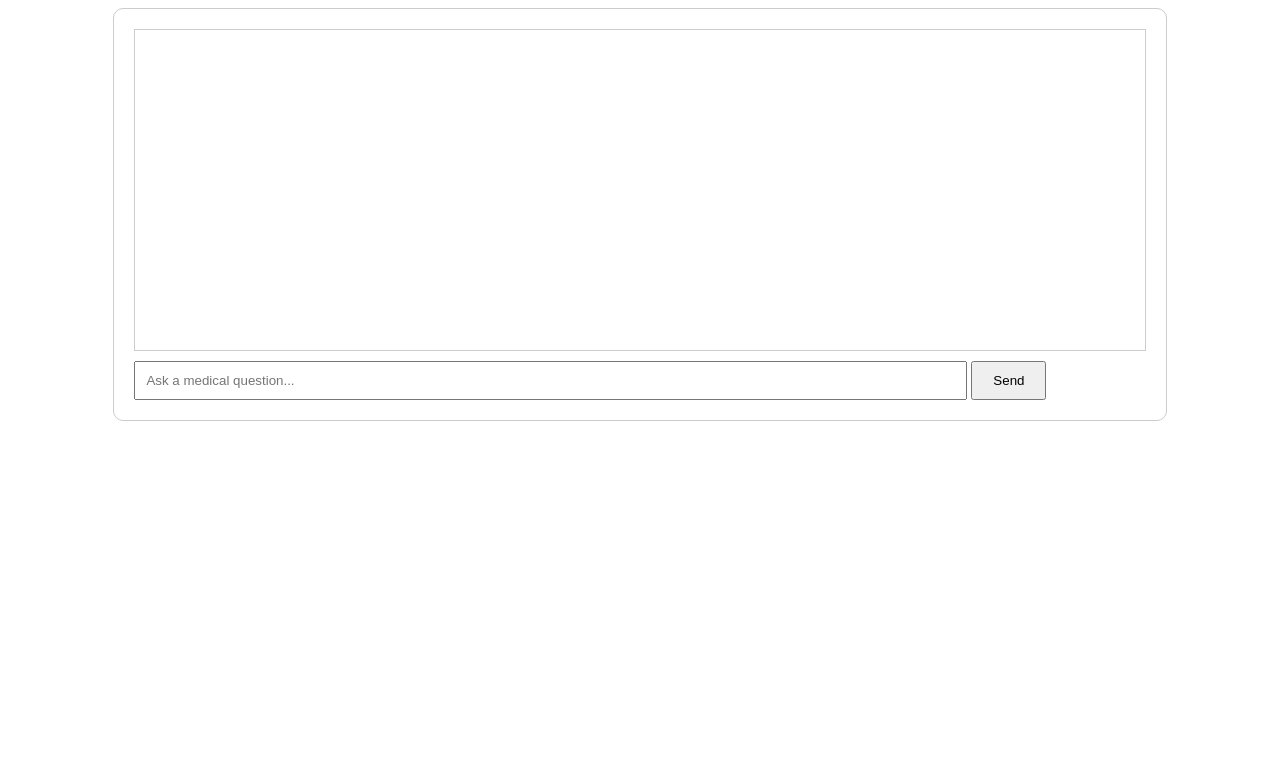
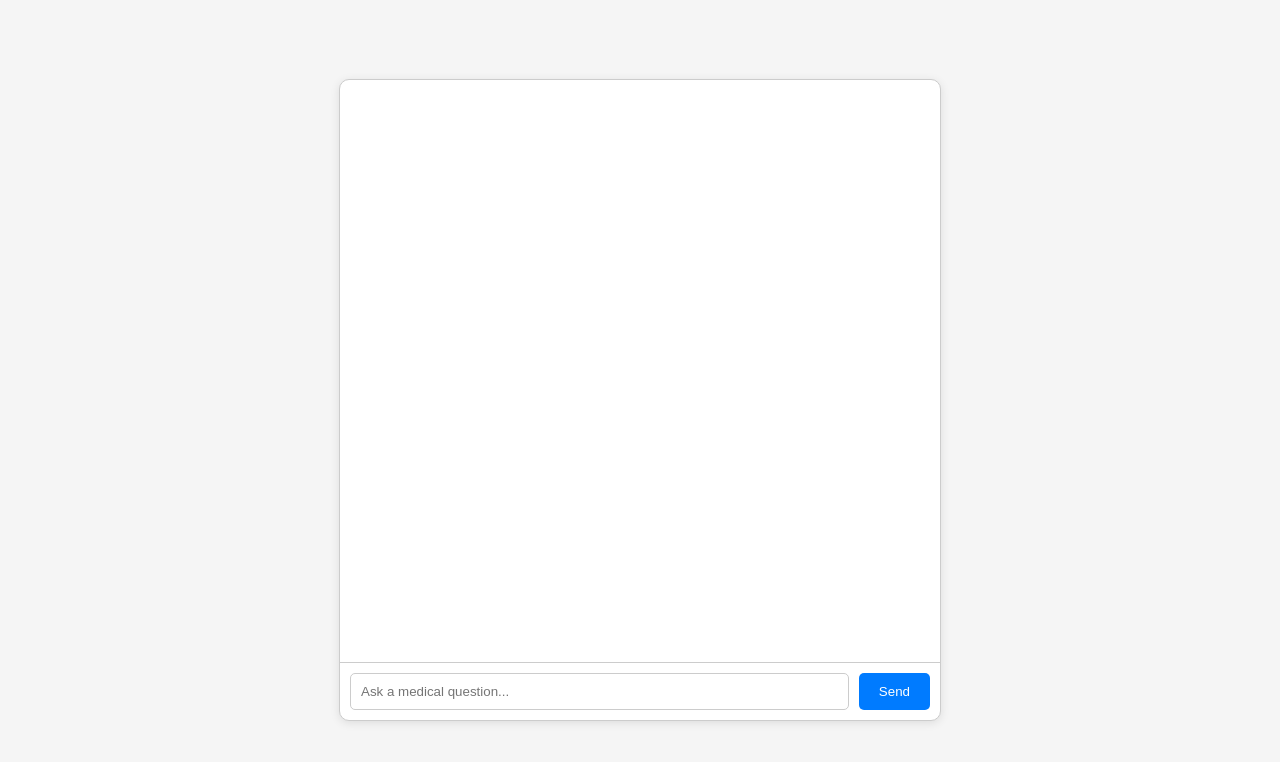
Before and after one commit to Kimutai-cloud/Medical-ChatBot, a plain HTML site: page Frontend/index.html in a window 1280 px wide. Drawn offline with Linux system fonts and the light colour scheme.

Commit message:
Modified part of the front end

```diff
--- a/Frontend/index.html
+++ b/Frontend/index.html
@@ -9,8 +9,10 @@
 <body>
     <div id="chat-container">
         <div id="chat-box"></div>
-        <input type="text" id="user-input" placeholder="Ask a medical question...">
-        <button onclick="sendQuestion()">Send</button>
+        <div id="input-container">
+            <input type="text" id="user-input" placeholder="Ask a medical question...">
+            <button onclick="sendQuestion()">Send</button>
+        </div>
     </div>
     <script src="script.js"></script>
 </body>
--- a/Frontend/script.js
+++ b/Frontend/script.js
@@ -10,15 +10,16 @@ async function sendQuestion() {
     const data = await response.json();
     const chatBox = document.getElementById('chat-box');
     const responseId = `response-${Date.now()}`;
-    chatBox.innerHTML += `<p>User: ${userInput}</p>`;
+    chatBox.innerHTML += `<p class="user">User: ${userInput}</p>`;
     chatBox.innerHTML += `
-        <p>
+        <p class="bot">
             Bot: ${data.answer}
             <br>
             <button onclick="sendFeedback('${responseId}', 'up')">👍</button>
             <button onclick="sendFeedback('${responseId}', 'down')">👎</button>
         </p>`;
     chatBox.innerHTML += `<p id="${responseId}" style="display: none;">${data.answer}</p>`;
+    chatBox.scrollTop = chatBox.scrollHeight;  // Scroll to the bottom
 }
 
 async function sendFeedback(responseId, feedback) {
@@ -36,8 +37,9 @@ async function sendFeedback(responseId, feedback) {
     const chatBox = document.getElementById('chat-box');
 
     if (data.status === "Feedback received") {
-        chatBox.innerHTML += `<p>Feedback received: ${feedback === 'up' ? '👍' : '👎'}</p>`;
+        chatBox.innerHTML += `<p class="bot">Feedback received: ${feedback === 'up' ? '👍' : '👎'}</p>`;
     } else {
-        chatBox.innerHTML += `<p>Failed to submit feedback.</p>`;
+        chatBox.innerHTML += `<p class="bot">Failed to submit feedback.</p>`;
     }
+    chatBox.scrollTop = chatBox.scrollHeight;  // Scroll to the bottom
 }
--- a/Frontend/styles.css
+++ b/Frontend/styles.css
@@ -1,21 +1,71 @@
+body {
+    font-family: Arial, sans-serif;
+    background-color: #f5f5f5;
+    display: flex;
+    justify-content: center;
+    align-items: center;
+    height: 100vh;
+    margin: 0;
+}
+
 #chat-container {
     width: 80%;
-    margin: auto;
-    padding: 20px;
+    max-width: 600px;
+    height: 80%;
+    background-color: #fff;
     border: 1px solid #ccc;
     border-radius: 10px;
+    display: flex;
+    flex-direction: column;
+    box-shadow: 0 2px 10px rgba(0, 0, 0, 0.1);
 }
+
 #chat-box {
-    height: 300px;
-    overflow-y: scroll;
-    border: 1px solid #ccc;
+    flex-grow: 1;
+    overflow-y: auto;
+    padding: 20px;
+    border-bottom: 1px solid #ccc;
+}
+
+#chat-box p {
+    margin: 10px 0;
     padding: 10px;
-    margin-bottom: 10px;
+    border-radius: 5px;
+    max-width: 75%;
 }
-#user-input {
-    width: 80%;
+
+#chat-box .user {
+    background-color: #d1e7dd;
+    align-self: flex-end;
+}
+
+#chat-box .bot {
+    background-color: #f8d7da;
+    align-self: flex-start;
+}
+
+#input-container {
+    display: flex;
     padding: 10px;
 }
+
+#user-input {
+    flex-grow: 1;
+    padding: 10px;
+    border: 1px solid #ccc;
+    border-radius: 5px;
+    margin-right: 10px;
+}
+
 button {
     padding: 10px 20px;
+    border: none;
+    background-color: #007bff;
+    color: #fff;
+    border-radius: 5px;
+    cursor: pointer;
 }
+
+button:hover {
+    background-color: #0056b3;
+}
```
Also changed, not shown: Data/feedback.json (+1 -1 lines).
